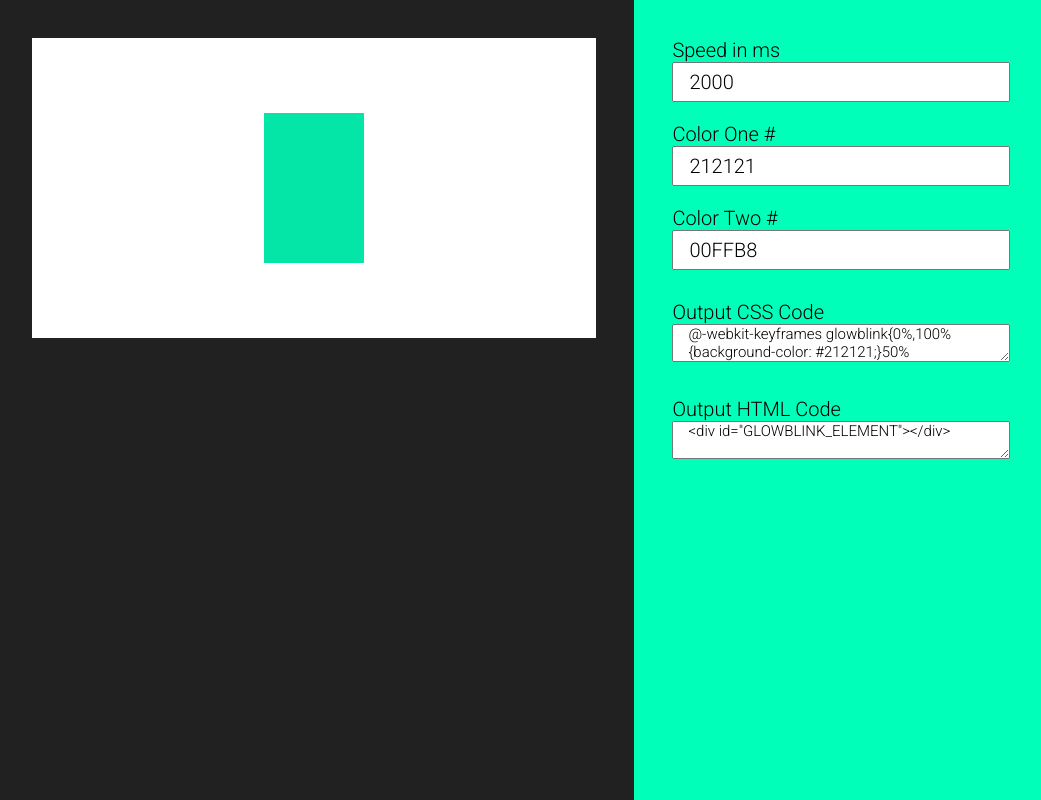
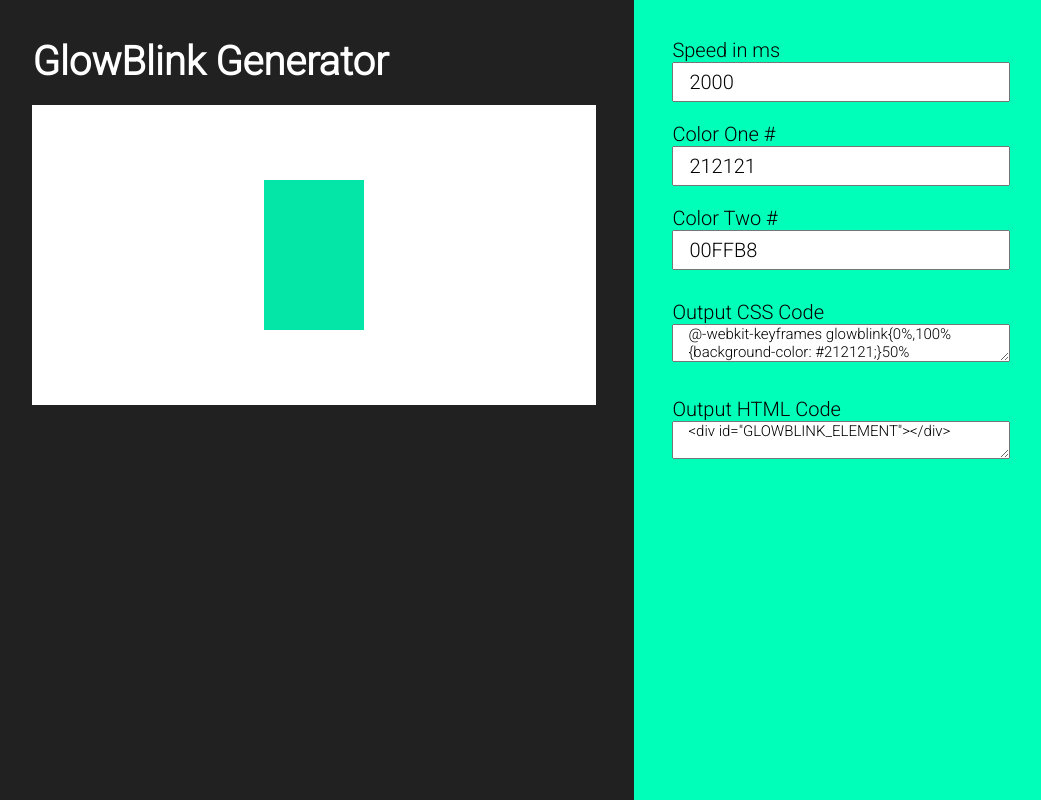
Before and after one commit to LBeckX/BlinkGenerator, a PHP site: page / in a window 1280 px wide. Shown: the whole page, without its empty margins (6-1047 px from the left). Run offline with PHP 8.4, Linux system fonts and the light colour scheme.

Commit message:
Add Headline and style it

```diff
--- a/htdocs/files/css/design.css
+++ b/htdocs/files/css/design.css
@@ -54,6 +54,11 @@ body{
 
 #RIGHT{
     background-color: #00FFB8;
+}
+
+#HEADER{
+    color: #fff;
+    margin-bottom: 20px;
 }
 
 form{
--- a/htdocs/index.php
+++ b/htdocs/index.php
@@ -12,6 +12,7 @@
 </head>
 <body>
 <div id="LEFT">
+    <div id="HEADER"><h1>GlowBlink Generator</h1></div>
     <div id="GLOWBLINK_BOX">
         <div id="GLOWBLINK_ELEMENT"></div>
     </div>
```
